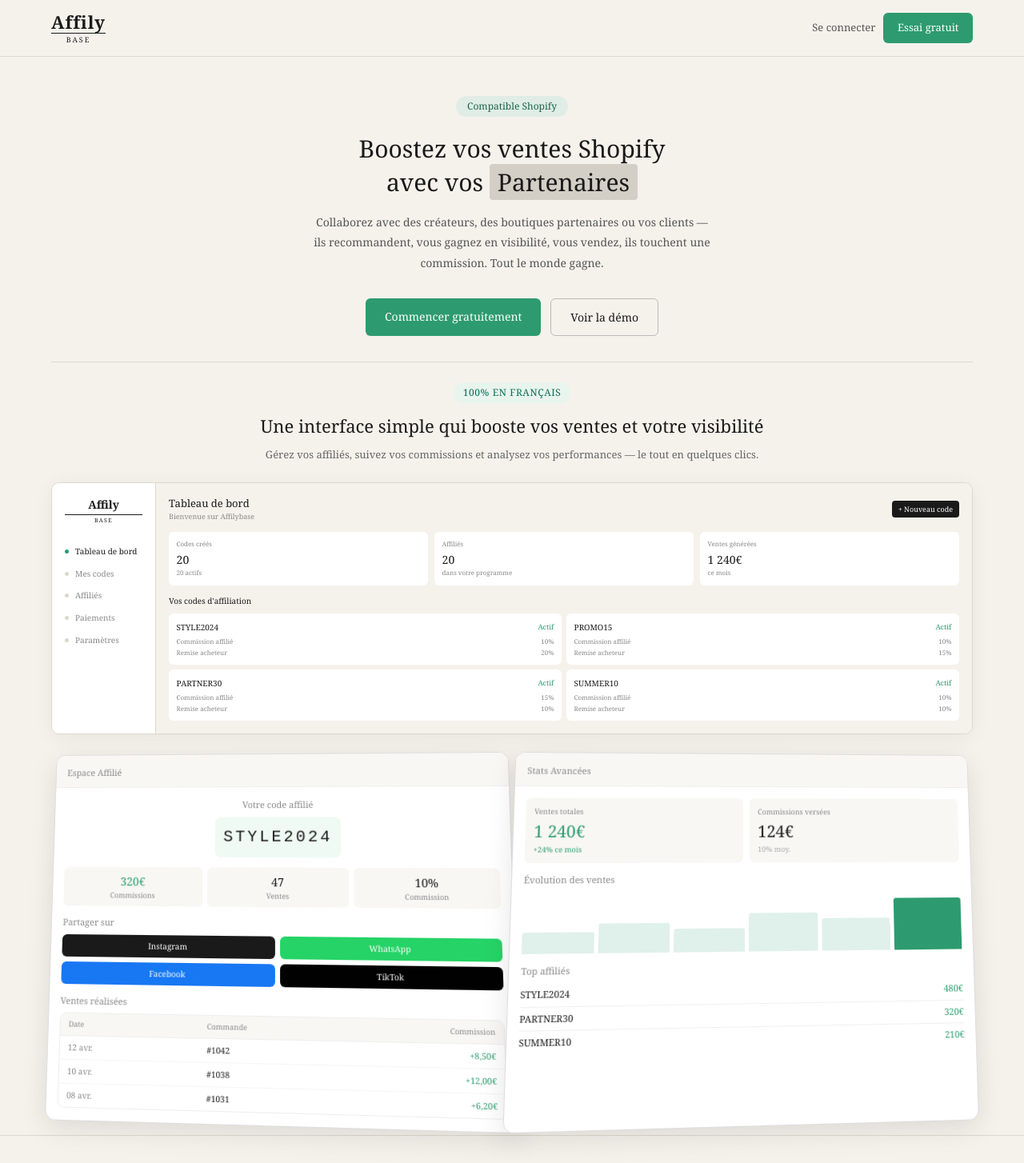
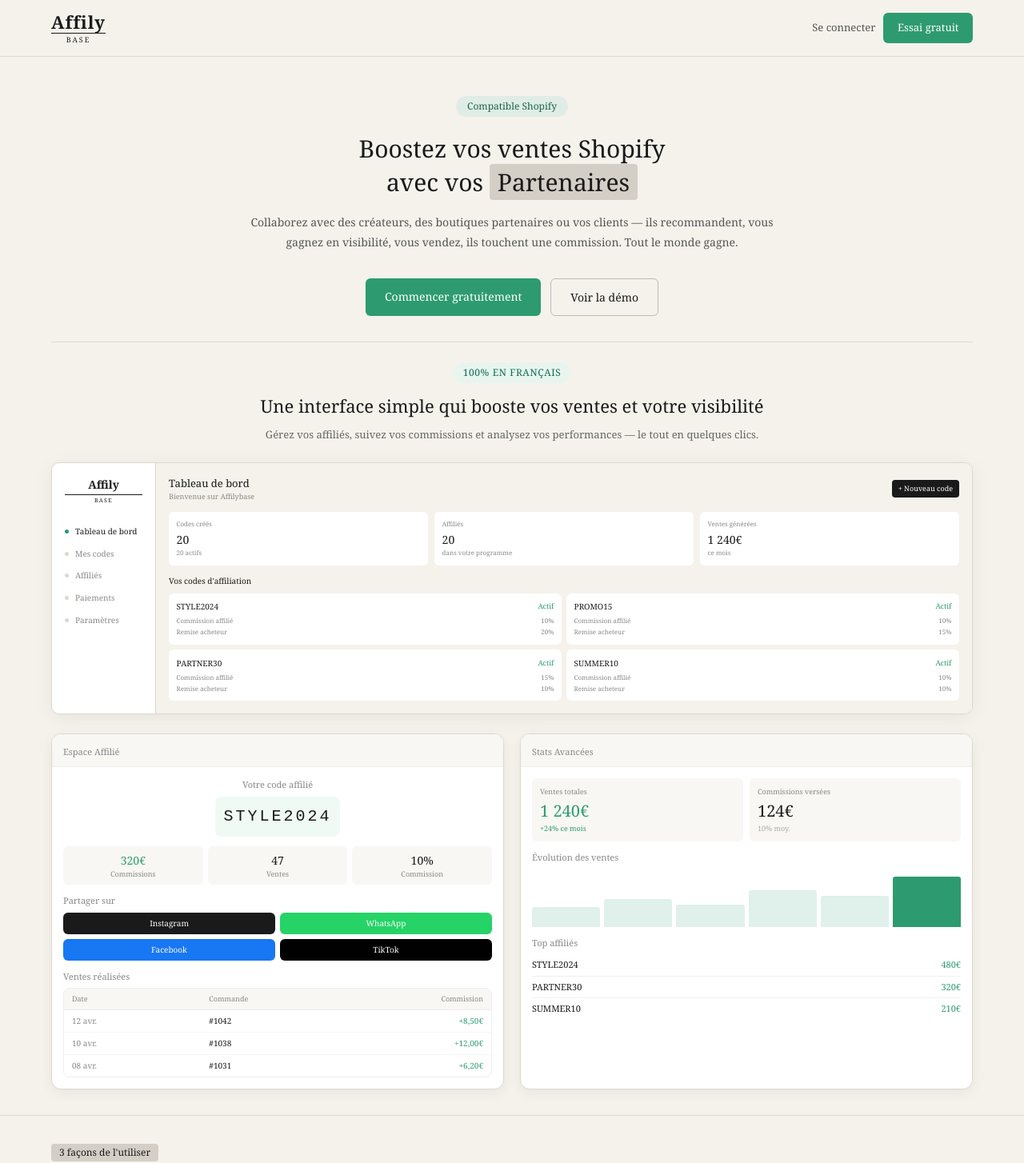
Before and after one commit to ukpt/affilybase, a Next.js app: page /landing in a window 1280 px wide. Shown: the top 1454 px of the page at 80% size. Built offline with nearby package versions, Linux system fonts and the light colour scheme.

Commit message:
fix layout screens + wider hero

```diff
--- a/app/landing/page.tsx
+++ b/app/landing/page.tsx
@@ -21,7 +21,7 @@
         <h1 style={{ fontSize: '30px', fontWeight: 400, lineHeight: 1.4, marginBottom: '1rem' }}>
           Boostez vos ventes Shopify<br />avec vos <span style={{ background: '#d4cfc6', padding: '2px 10px', borderRadius: '4px' }}>Partenaires</span>
         </h1>
-        <p style={{ fontSize: '14px', color: '#555', lineHeight: 1.8, maxWidth: '500px', margin: '0 auto 2rem' }}>
+        <p style={{ fontSize: '14px', color: '#555', lineHeight: 1.8, maxWidth: '700px', margin: '0 auto 2rem' }}>
           Collaborez avec des créateurs, des boutiques partenaires ou vos clients — ils recommandent, vous gagnez en visibilité, vous vendez, ils touchent une commission. Tout le monde gagne.
         </p>
         <div style={{ display: 'flex', gap: '12px', justifyContent: 'center', flexWrap: 'wrap', marginBottom: '2rem' }}>
@@ -38,6 +38,7 @@
         <p style={{ fontSize: '13px', color: '#666', lineHeight: 1.7 }}>Gérez vos affiliés, suivez vos commissions et analysez vos performances — le tout en quelques clics.</p>
       </div>
 
+      {/* Dashboard vendeur */}
       <div style={{ margin: '0 4rem 1.5rem', border: '0.5px solid #ddd8ce', borderRadius: '10px', overflow: 'hidden', display: 'flex', boxShadow: '0 4px 24px rgba(0,0,0,0.06)' }}>
         <div style={{ width: '130px', background: '#fff', borderRight: '0.5px solid #ddd8ce', padding: '1rem 0', flexShrink: 0 }}>
           <div style={{ display: 'flex', flexDirection: 'column', alignItems: 'center', marginBottom: '1.2rem', padding: '0 1rem' }}>
@@ -84,9 +85,11 @@
         </div>
       </div>
 
-      {/* 2 écrans en perspective */}
+      {/* 2 écrans alignés sans perspective */}
       <div style={{ margin: '0 4rem 2rem', display: 'grid', gridTemplateColumns: '1fr 1fr', gap: '20px' }}>
-        <div style={{ transform: 'perspective(900px) rotateX(6deg) rotateY(-4deg)', transformOrigin: 'center top', background: '#fff', borderRadius: '12px', border: '0.5px solid #ddd', overflow: 'hidden', boxShadow: '0 8px 32px rgba(0,0,0,0.10)' }}>
+
+        {/* Espace affilié */}
+        <div style={{ background: '#fff', borderRadius: '12px', border: '0.5px solid #ddd8ce', overflow: 'hidden', boxShadow: '0 4px 16px rgba(0,0,0,0.06)' }}>
           <div style={{ background: '#f8f7f4', padding: '8px 14px', borderBottom: '0.5px solid #eee' }}>
             <span style={{ fontSize: '11px', color: '#888', fontWeight: 500 }}>Espace Affilié</span>
           </div>
@@ -129,7 +132,8 @@
           </div>
         </div>
 
-        <div style={{ transform: 'perspective(900px) rotateX(6deg) rotateY(4deg)', transformOrigin: 'center top', background: '#fff', borderRadius: '12px', border: '0.5px solid #ddd', overflow: 'hidden', boxShadow: '0 8px 32px rgba(0,0,0,0.10)' }}>
+        {/* Stats avancées */}
+        <div style={{ background: '#fff', borderRadius: '12px', border: '0.5px solid #ddd8ce', overflow: 'hidden', boxShadow: '0 4px 16px rgba(0,0,0,0.06)' }}>
           <div style={{ background: '#f8f7f4', padding: '8px 14px', borderBottom: '0.5px solid #eee' }}>
             <span style={{ fontSize: '11px', color: '#888', fontWeight: 500 }}>Stats Avancées</span>
           </div>
```
